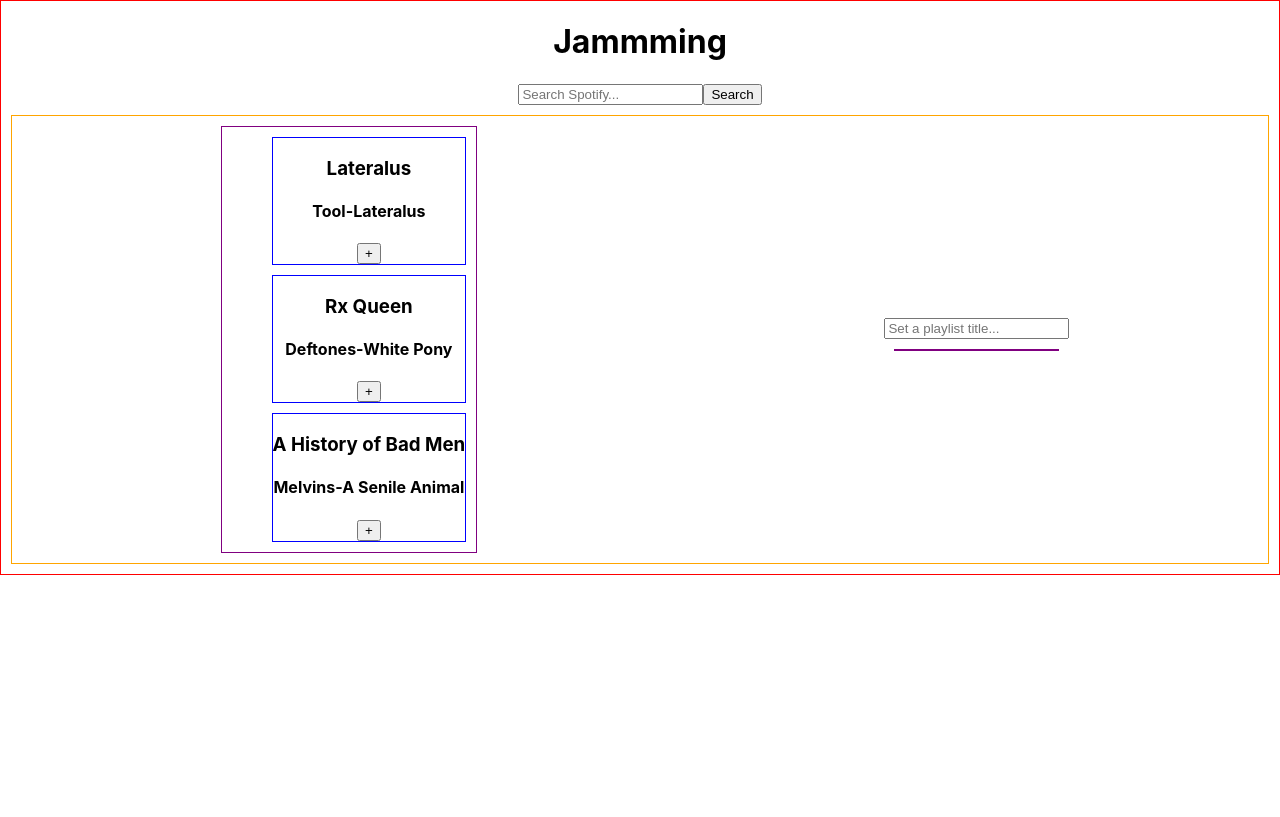
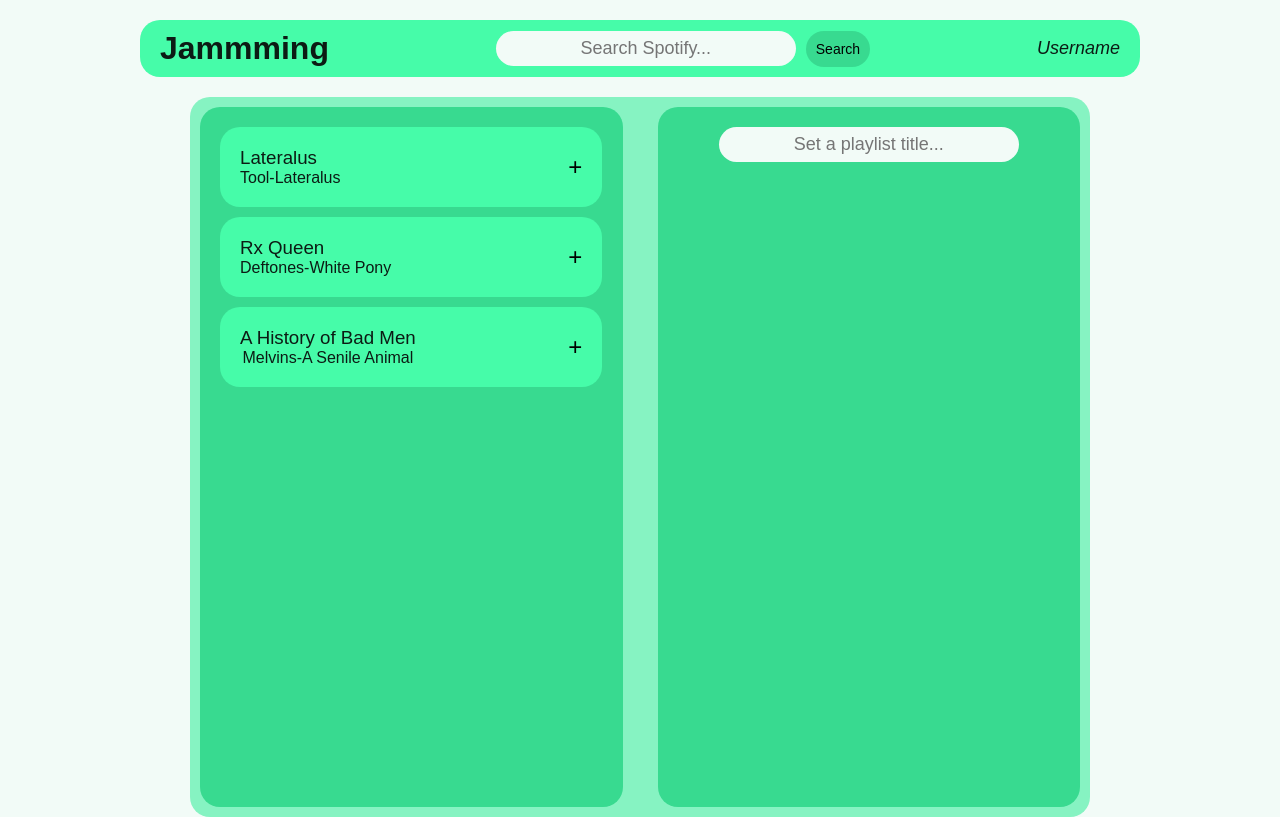
Before and after one commit to kimdrezdon/jammming, a React (Create React App) app: page / in a window 1280 px wide. Built offline with nearby package versions, Linux system fonts and the light colour scheme.

Commit message:
Add CSS styling to entire page

```diff
--- a/src/Components/App.js
+++ b/src/Components/App.js
@@ -32,10 +32,11 @@ function App() {
 	};
 
 	return (
-		<div className={styles.div}>
-			<NavBar />
-			<SearchBar />
-			<div className={styles.flex}>
+		<div>
+			<NavBar>
+				<Search />
+			</NavBar>
+			<Main>
 				<SearchResults
 					tracks={searchResults}
 					onEditPlaylist={handleEditPlaylist}
@@ -44,20 +45,22 @@ function App() {
 					tracks={playlist}
 					onEditPlaylist={handleEditPlaylist}
 				/>
-			</div>
+			</Main>
 		</div>
 	);
 }
 
-function NavBar() {
+function NavBar({ children }) {
 	return (
-		<div>
+		<div className={styles.nav}>
 			<h1>Jammming</h1>
+			{children}
+			<h2>Username</h2>
 		</div>
 	);
 }
 
-function SearchBar() {
+function Search() {
 	const [searchInput, setSearchInput] = useState('');
 
 	const handleSubmit = e => {
@@ -70,7 +73,10 @@ function SearchBar() {
 		setSearchInput(e.target.value);
 	};
 	return (
-		<form onSubmit={handleSubmit}>
+		<form
+			className={styles.search}
+			onSubmit={handleSubmit}
+		>
 			<input
 				type='text'
 				placeholder='Search Spotify...'
@@ -82,9 +88,13 @@ function SearchBar() {
 	);
 }
 
+function Main({ children }) {
+	return <div className={styles.flex}>{children}</div>;
+}
+
 function SearchResults({ tracks, onEditPlaylist }) {
 	return (
-		<div>
+		<div className={styles.box}>
 			<Tracklist
 				addRemove='+'
 				tracks={tracks}
@@ -102,7 +112,7 @@ function Playlist({ tracks, onEditPlaylist }) {
 	};
 
 	return (
-		<div>
+		<div className={styles.box}>
 			<input
 				type='text'
 				placeholder='Set a playlist title...'
@@ -153,7 +163,12 @@ function Track({ trackObject, addRemove, onEditPlaylist }) {
 					<span>{artist}</span>-<span>{album}</span>
 				</h4>
 			</div>
-			<button onClick={handleClick}>{addRemove}</button>
+			<button
+				className={styles.addRemove}
+				onClick={handleClick}
+			>
+				{addRemove}
+			</button>
 		</li>
 	);
 }
--- a/src/styles/App.module.css
+++ b/src/styles/App.module.css
@@ -1,22 +1,100 @@
-.div {
-	border: 1px solid red;
+:root {
+	--background: #f2fbf7;
+	--primary: #38da90;
+	--secondary: #86f3c2;
+	--accent: #46fca9;
+}
+
+h2 {
+	font-weight: 300;
+	font-style: italic;
+	font-size: 18px;
+}
+h3 {
+	font-weight: 500;
+}
+
+h4 {
+	font-weight: 400;
+}
+
+.nav {
+	background-color: var(--accent);
+	display: flex;
+	justify-content: space-between;
+	align-items: center;
+	padding: 10px 20px;
+	width: 1000px;
+	margin: 20px auto;
+}
+
+.search {
+	width: 500px;
+}
+
+.search button {
+	margin-left: 10px;
+	background-color: var(--primary);
+	padding: 10px;
+	border: none;
+	font-size: 14px;
+}
+
+input {
+	height: 35px;
+	background-color: var(--background);
+	border: none;
+	width: 300px;
+	font-size: 18px;
 }
 
 .flex {
 	display: flex;
-	border: 1px solid orange;
+	background-color: var(--secondary);
+	align-items: center;
+	justify-content: center;
+	width: 900px;
+	margin: auto;
+	gap: 15px;
+}
+
+.box {
+	background-color: var(--primary);
+	width: 50%;
 	margin: 10px;
-	justify-content: space-around;
-	align-items: center;
+	height: 700px;
+	padding: 10px;
+}
+
+.box input {
+	margin-top: 10px;
 }
 
 .ul {
-	border: 1px solid purple;
-	margin: 10px;
 	list-style: none;
 }
 
 .li {
-	border: 1px solid blue;
+	background-color: var(--accent);
+	width: 95%;
 	margin: 10px;
+	padding: 20px;
+	display: flex;
+	align-items: center;
+	justify-content: space-between;
 }
+
+.li h3 {
+	text-align: left;
+	font-weight: 500;
+}
+
+.li h4 {
+	font-weight: 400;
+}
+
+.addRemove {
+	background: none;
+	border: none;
+	font-size: 24px;
+}
--- a/src/styles/index.css
+++ b/src/styles/index.css
@@ -1,15 +1,24 @@
-body {
-	font-family: -apple-system, BlinkMacSystemFont, 'Segoe UI', 'Roboto',
-		'Oxygen', 'Ubuntu', 'Cantarell', 'Fira Sans', 'Droid Sans',
-		'Helvetica Neue', sans-serif;
-	-webkit-font-smoothing: antialiased;
-	-moz-osx-font-smoothing: grayscale;
+:root {
+	--background: #f2fbf7;
+	--text: #0c1b14;
+}
+
+@import url('https://fonts.googleapis.com/css2?family=Poppins:ital,wght@0,100;0,200;0,300;0,400;0,500;0,600;0,700;0,800;0,900;1,100;1,200;1,300;1,400;1,500;1,600;1,700;1,800;1,900&display=swap');
+
+* {
+	border-radius: 20px;
 	margin: 0;
 	padding: 0;
 	box-sizing: border-box;
 	text-align: center;
 }
 
+body {
+	font-family: 'Poppins', sans-serif;
+	background-color: var(--background);
+	color: var(--text);
+}
+
 code {
 	font-family: source-code-pro, Menlo, Monaco, Consolas, 'Courier New',
 		monospace;
```
